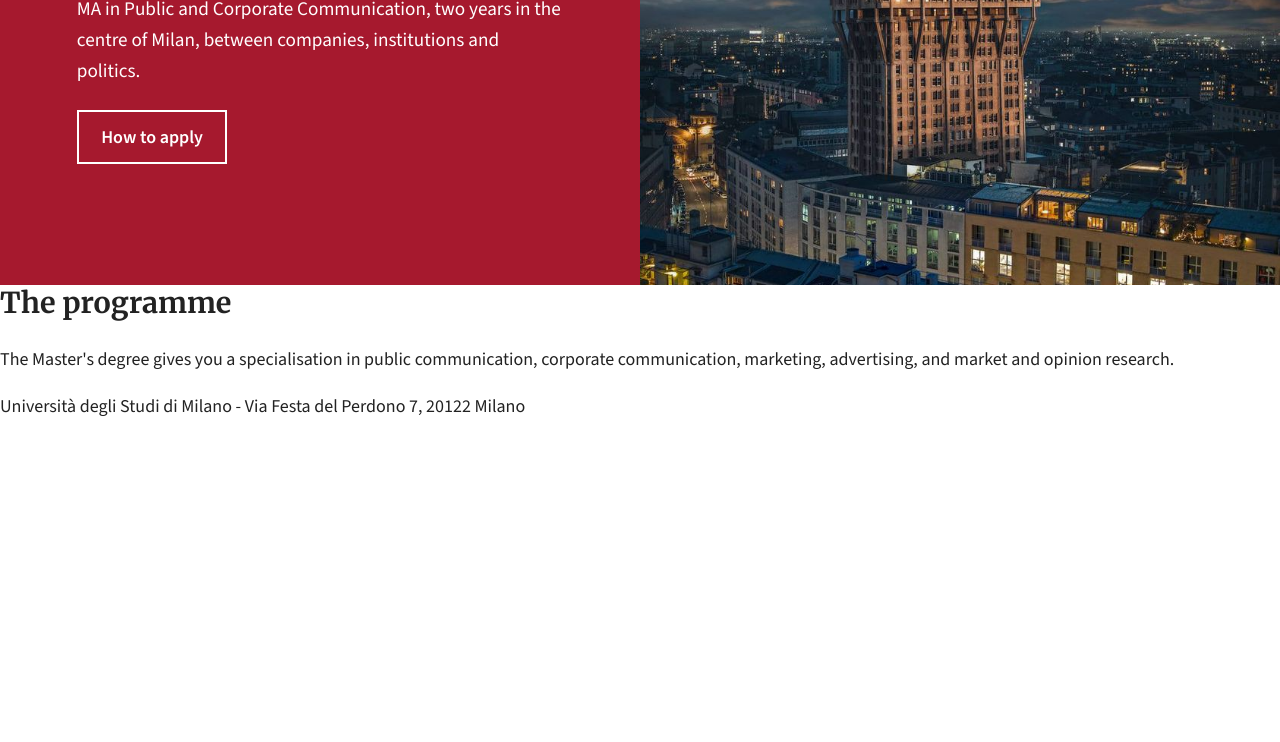
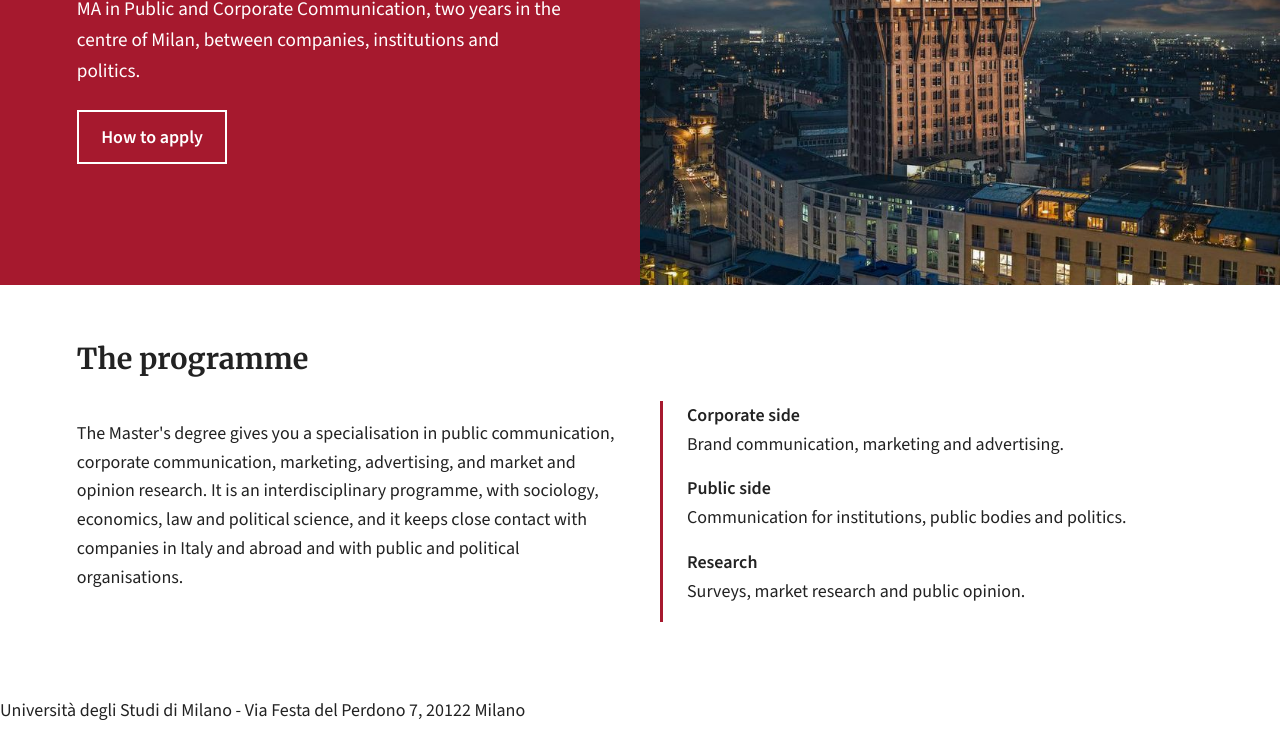
Before and after one commit to DianaOrunbayeva/in-class-project, a plain HTML site: page in-class-project/index.html in a window 1280 px wide. Shown: the part 355-1097 px from the top of the page. Before the commit the page ends 800 px from the top, so only its background shows below. Drawn offline with nearby package versions, Linux system fonts and the light colour scheme.

Commit message:
add about section and curriculum description list

```diff
--- a/in-class-project/index.html
+++ b/in-class-project/index.html
@@ -4,7 +4,7 @@
     <meta charset="utf-8">
     <meta name="viewport" content="width=device-width, initial-scale=1">
     <title>MA COM | Public and Corporate Communication | University of Milan</title>
-    <meta name="description" content="Master's degree in Public and Corporate Communication (COM) at the University of Milan.">
+    <meta name="description" content="Master's degree in Public and Corporate Communication (COM) at the University of Milan: communication, marketing, advertising and opinion research.">
 
     <!-- Google Fonts -->
     <link rel="preconnect" href="https://fonts.googleapis.com">
@@ -13,6 +13,7 @@
 
     <link rel="stylesheet" href="styles/style.css">
 </head>
+
 <body>
 
     <!-- Header & Navigation -->
@@ -33,26 +34,46 @@
     </header>
 
     <main id="top">
-        <!-- Hero -->
+
+        <!-- Hero: headline + Torre Velasca -->
         <section class="hero">
             <div class="hero-text">
                 <h1>Make stories that stand out.</h1>
                 <p>MA in Public and Corporate Communication, two years in the centre of Milan, between companies, institutions and politics.</p>
                 <a href="https://com.cdl.unimi.it/en/enrolment" target="_blank" class="btn-apply">How to apply</a>
             </div>
+
             <div class="hero-image">
                 <img src="imgs/torrevelasca.jpg" alt="Torre Velasca in Milan">
             </div>
         </section>
 
-        <!-- About -->
+        <!-- About the programme -->
         <section id="about" class="section">
             <h2>The programme</h2>
-            <p>
-                The Master's degree gives you a specialisation in public communication,
-                corporate communication, marketing, advertising, and market and opinion research.
-            </p>
+
+            <div class="two-columns">
+                <p>
+                    The Master's degree gives you a specialisation in public communication,
+                    corporate communication, marketing, advertising, and market and opinion
+                    research. It is an interdisciplinary programme, with sociology, economics,
+                    law and political science, and it keeps close contact with companies in
+                    Italy and abroad and with public and political organisations.
+                </p>
+
+                <dl class="areas-list">
+                    <dt>Corporate side</dt>
+                    <dd>Brand communication, marketing and advertising.</dd>
+
+                    <dt>Public side</dt>
+                    <dd>Communication for institutions, public bodies and politics.</dd>
+
+                    <dt>Research</dt>
+                    <dd>Surveys, market research and public opinion.</dd>
+                </dl>
+            </div>
         </section>
+
     </main>
 
     <!-- Footer -->
--- a/in-class-project/styles/style.css
+++ b/in-class-project/styles/style.css
@@ -153,3 +153,35 @@ iframe {
     object-fit: cover;
     object-position: center 35%;
 }
+
+
+/* Content sections */
+.section {
+    padding: 3.5rem 6%;
+}
+
+.two-columns {
+    display: flex;
+    flex-wrap: wrap;
+    gap: 2.5rem;
+}
+
+.two-columns > * {
+    flex: 1 1 320px;
+}
+
+
+/* Programme areas list */
+.areas-list {
+    margin: 0;
+    padding-left: 1.5rem;
+    border-left: 3px solid var(--brand-red);
+}
+
+.areas-list dt {
+    font-weight: 600;
+}
+
+.areas-list dd {
+    margin: 0 0 1rem;
+}
```
